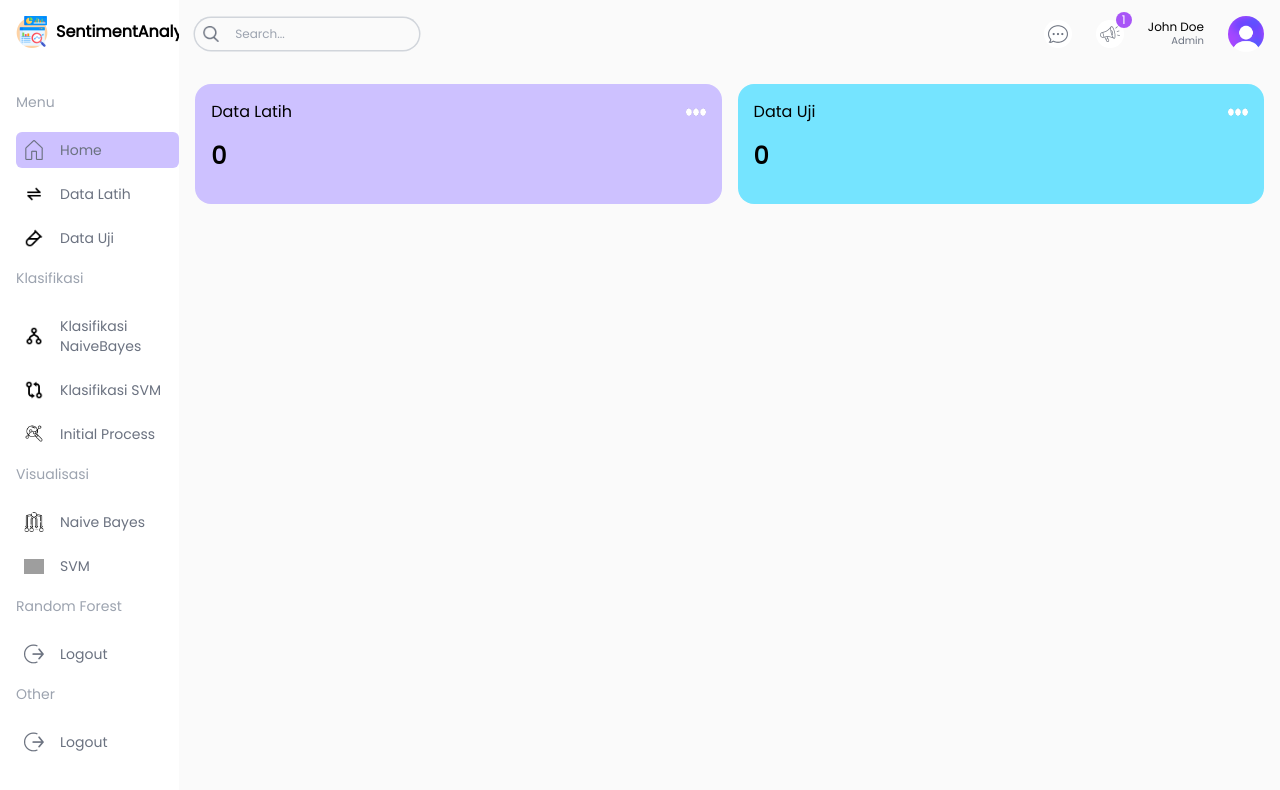
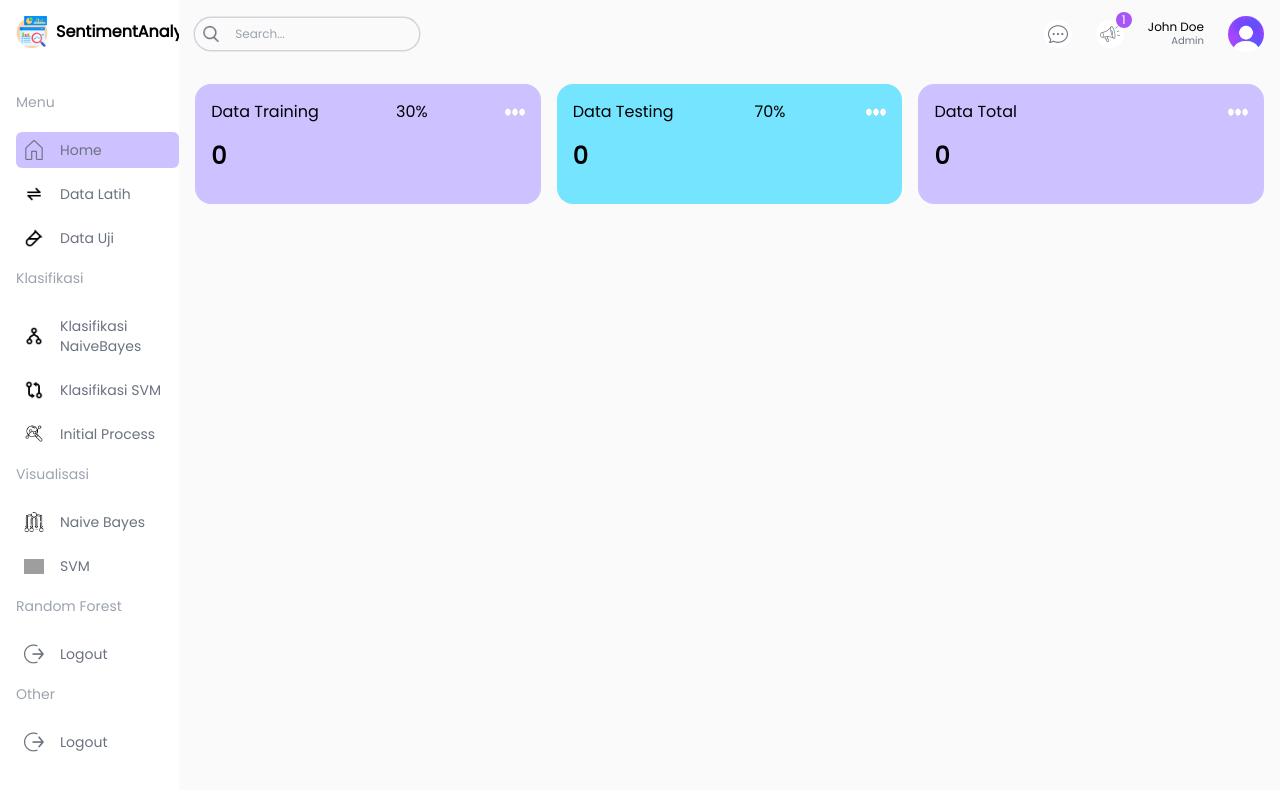
Before and after one commit to RezEkoArd/sentiment-analysis, a Next.js app: page /admin in a window 1280 px wide. Shown: the top 790 px of the page. Built offline with nearby package versions, Linux system fonts and the light colour scheme; sample sign-in values are in the browser's storage; grey boxes are pictures that could not be loaded.

Commit message:
userCard add percentage

```diff
--- a/src/app/(dashboard)/admin/page.tsx
+++ b/src/app/(dashboard)/admin/page.tsx
@@ -9,8 +9,8 @@ const Page = () => {
 
 
   useEffect(() => {
-    const datauji = localStorage.getItem('dataUji')
-    const datalatih = localStorage.getItem('dataLatih')
+    const datauji = localStorage.getItem('dataTesting')
+    const datalatih = localStorage.getItem('dataTraining')
 
     if(datauji && datalatih) {
       const parsedUji = JSON.parse(datauji);
@@ -21,13 +21,17 @@ const Page = () => {
     }
   },[])
 
+  const sum = lengthDataLatih + lengthDataUji
+
   return (
     <div className="p-4 flex gap-4 flex-col md:flex-row">
       {/* User Card */}
       <div className="w-full flex flex-col gap-8">
         <div className="flex gap-4 justify-between flex-wrap">
-          <UserCard type={"Data Latih"} value={lengthDataUji}/>
-          <UserCard type={"Data Uji"} value={lengthDataLatih}/>
+
+          <UserCard type={"Data Training"} value={lengthDataUji} addTitle={`30%`}/>
+          <UserCard type={"Data Testing"} value={lengthDataLatih} addTitle={`70%`}/>
+          <UserCard type={"Data Total"} value={sum} />
         </div>
       </div>
     </div>
--- a/src/components/UserCard.tsx
+++ b/src/components/UserCard.tsx
@@ -1,10 +1,12 @@
 import Image from "next/image"
 
-const UserCard = ({type, value} : {type:String, value: number}) => {
+const UserCard = ({type, value, addTitle} : {type:String, value: number, addTitle?: String}) => {
   return (
     <div className='rounded-2xl odd:bg-lightPurple even:bg-picton-blue-300 p-4 flex-1 min-w-[150px]'>
         <div className="flex justify-between align-center">
-            <span>{type}</span>
+            <span>{type} </span>
+            <span>{addTitle}</span>
+
             <Image src="/more.png" alt="" width={20} height={20} />
         </div>
         <h1 className="text-2xl font-semibold my-4">{value}</h1>
```
